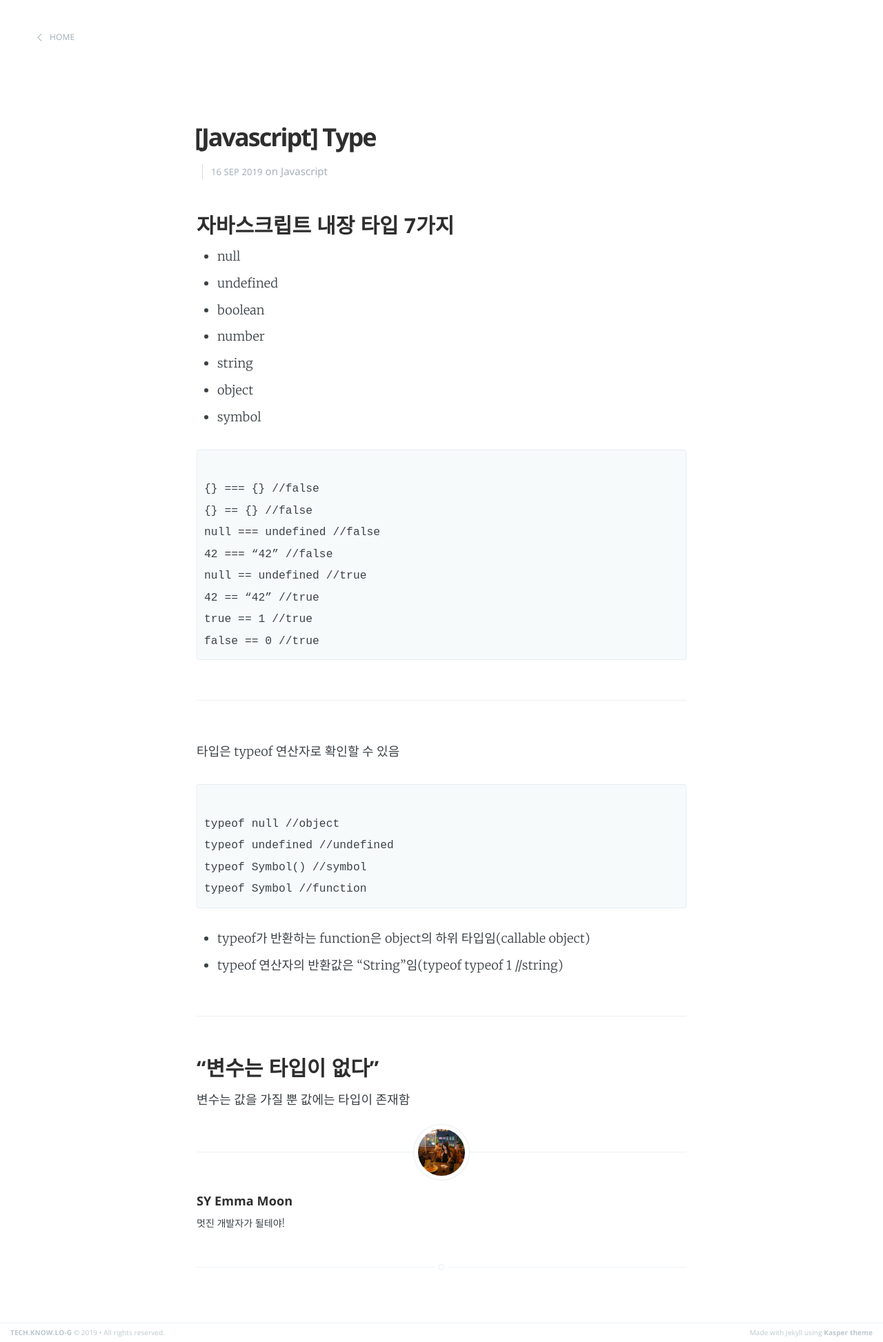
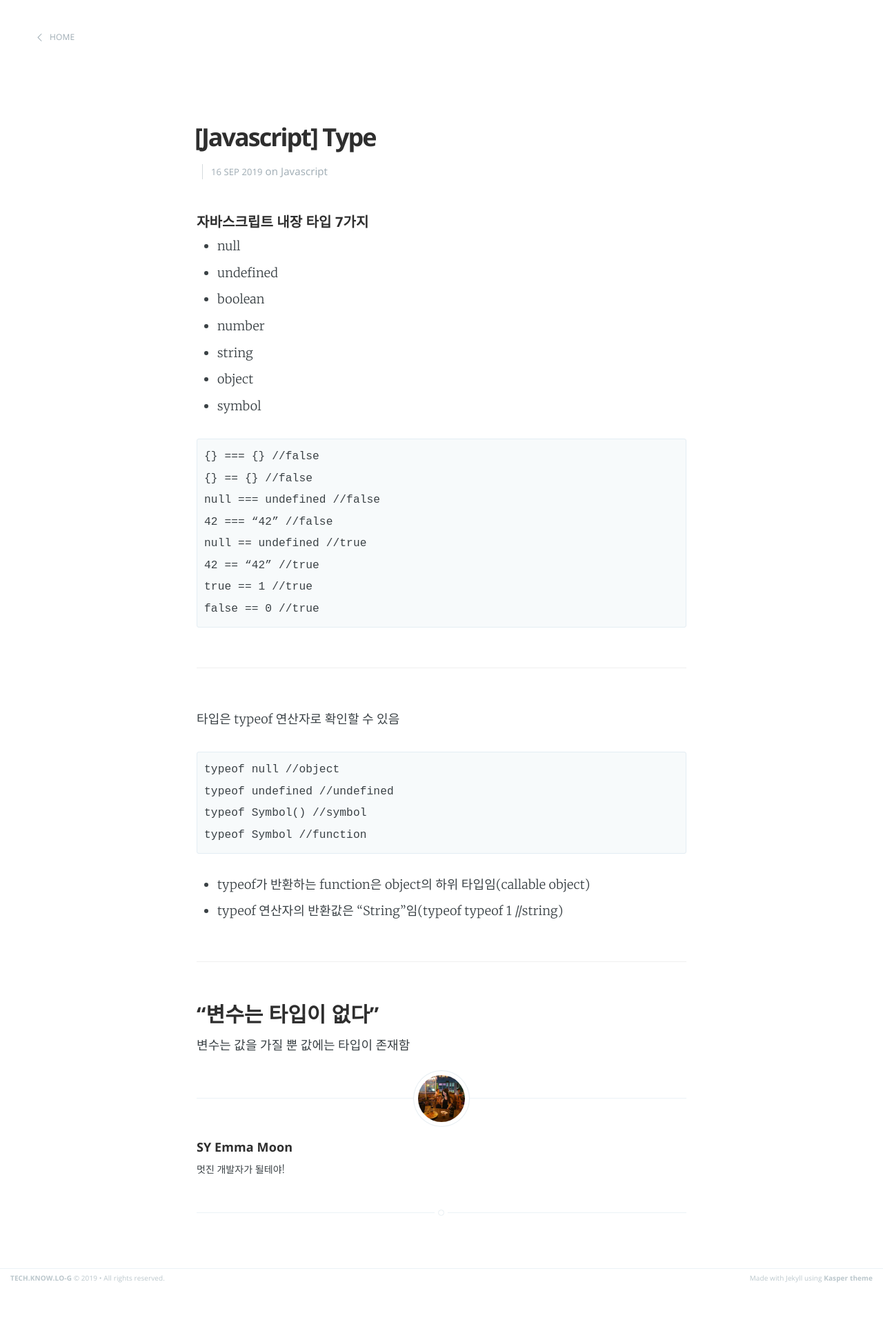
Before and after one commit to SY-MOON/sy-moon.github.io, a Jekyll site: the page built from _posts/2019-09-16-javascript-type.md, in a window 1280 px wide. Shown: the whole page at 69% size. Built offline with Jekyll 4.4.1, drawn with Linux system fonts in a browser that asks for light colours; our own code applies the rules of GitHub Pages for plain Markdown files; after the commit the page ends 1868 px from its top, so only the background shows below that.

```diff
--- a/_posts/2019-09-16-javascript-type.md
+++ b/_posts/2019-09-16-javascript-type.md
@@ -4,7 +4,7 @@ date: 2019-09-16 20:14:00
 categories: Javascript
 ---
 
-### 자바스크립트 내장 타입 7가지
+##### 자바스크립트 내장 타입 7가지
 * null
 * undefined
 * boolean
@@ -13,8 +13,7 @@ categories: Javascript
 * object
 * symbol
 
-<pre><code>
-{} === {} //false
+<pre><code>{} === {} //false
 {} == {} //false
 null === undefined //false
 42 === “42” //false
@@ -29,8 +28,7 @@ false == 0 //true
 
 타입은 typeof 연산자로 확인할 수 있음
 
-<pre><code>
-typeof null //object
+<pre><code>typeof null //object
 typeof undefined //undefined
 typeof Symbol() //symbol
 typeof Symbol //function
```
